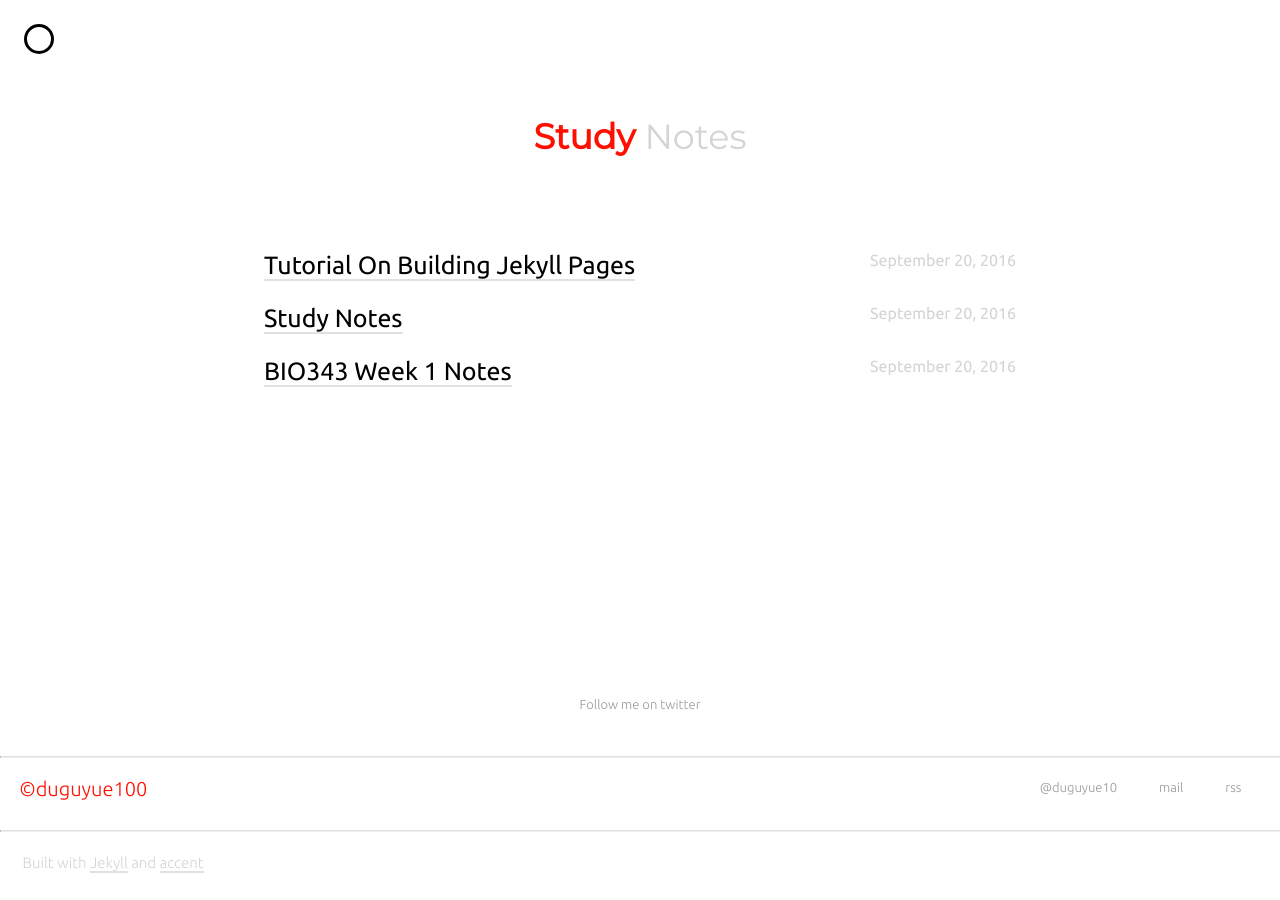
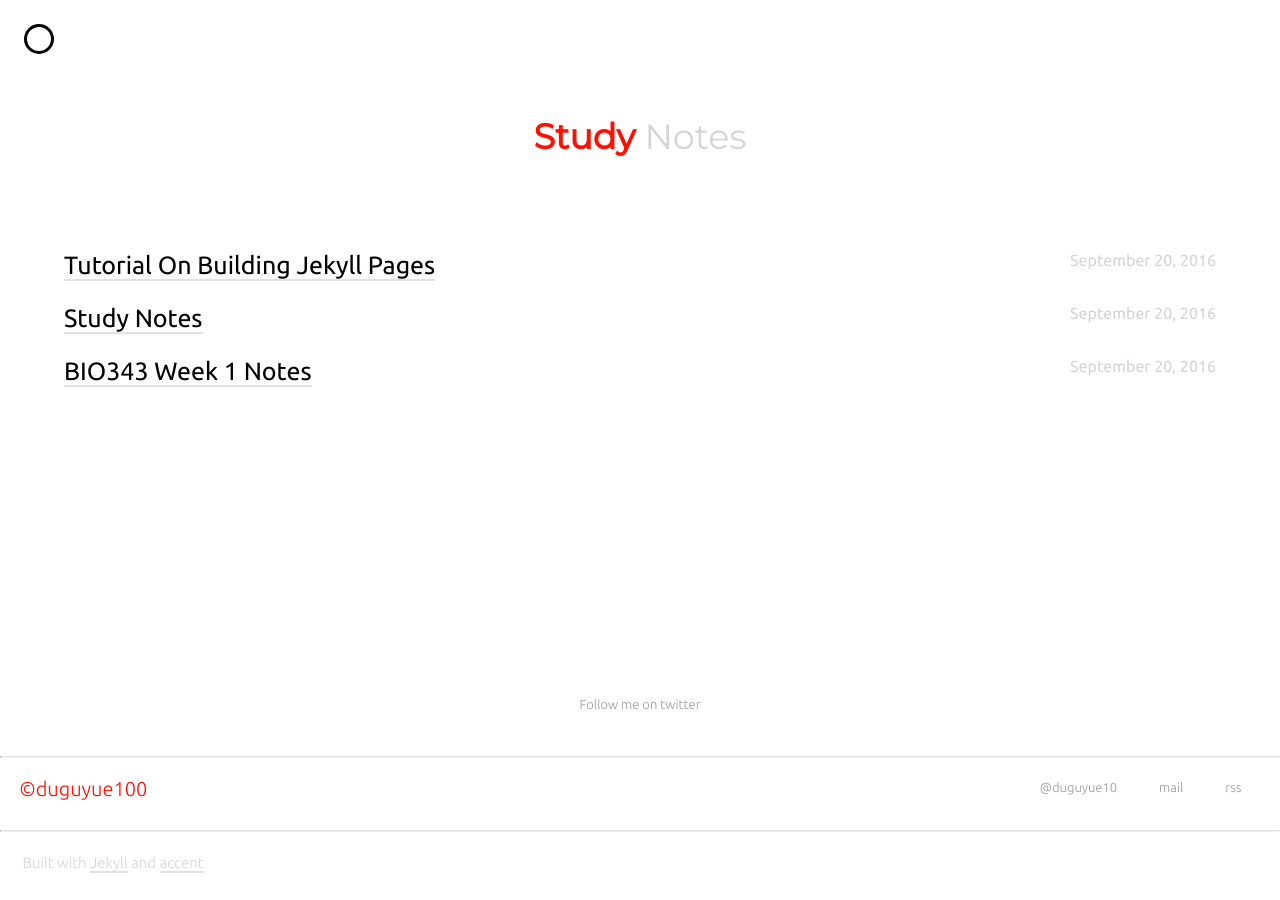
Before and after one commit to duguyue100/study-notes, a Jekyll site: the page built from index.html, in a window 1280 px wide. Built offline with Jekyll 4.4.1, drawn with Linux system fonts in a browser that asks for light colours; nearby versions of some CDN libraries; the list of posts is cut into pages by our own code.

Commit message:
update container

```diff
--- a/_sass/_style.scss
+++ b/_sass/_style.scss
@@ -159,7 +159,7 @@ footer {
     font-family: 'Montserrat';
 }
 .container {
-    max-width: $max-width;
+    max-width: $max-width*1.5;
     margin: auto;
     padding: $base-spacing;
 }
```
